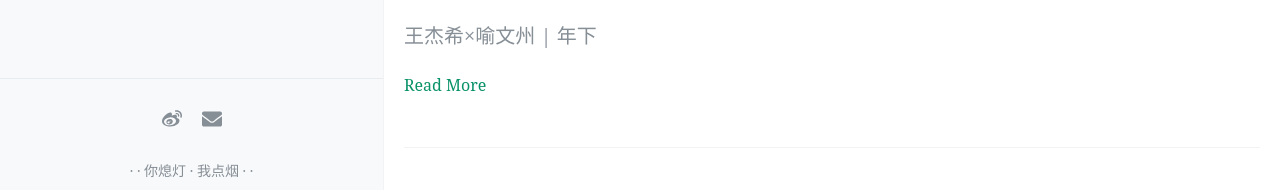
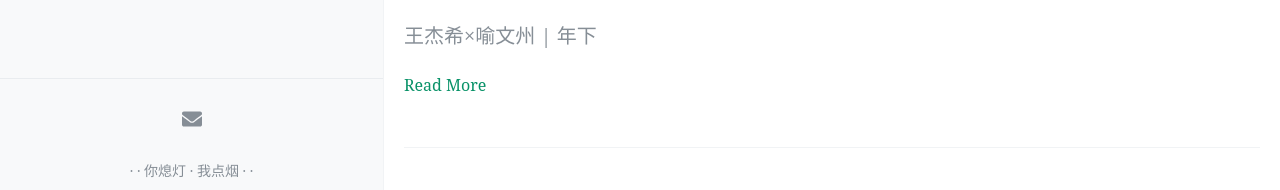
Before and after one commit to nadatomayo/dodo, a Jekyll site: the page built from index.html, in a window 1280 px wide and 900 px high, scrolled down 532 px. Shown: the part 682-872 px from the top of the window. Built offline with Jekyll 4.4.1, drawn with Linux system fonts in a browser that asks for light colours; the list of posts is cut into pages by our own code; comment, search, counter and statistics services are not loaded.

```diff
--- a/_config.yml
+++ b/_config.yml
@@ -49,7 +49,7 @@ excerpt_separator: <!-- more -->
 
 # 你的社交网络链接，它们会作为图标出现在你的网站页脚中，可选填写
 footer-links:
-  weibo: https://weibo.com/u/6129531730/
+  weibo: # https://weibo.com/u/6129531730/
   behance: # https://www.behance.net/<>
   dribbble: # https://dribbble.com/<>
   email: nadatomayo@gmail.com
```
